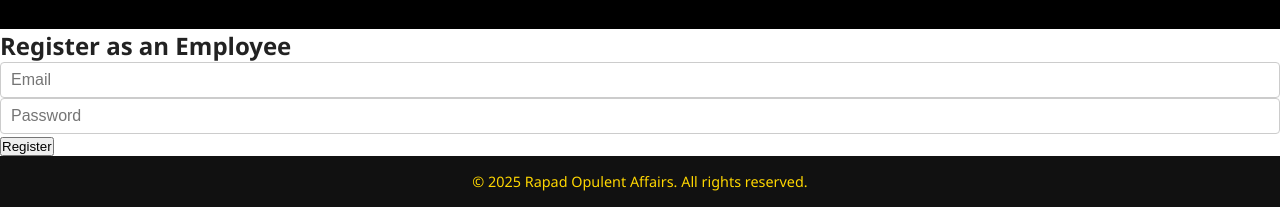
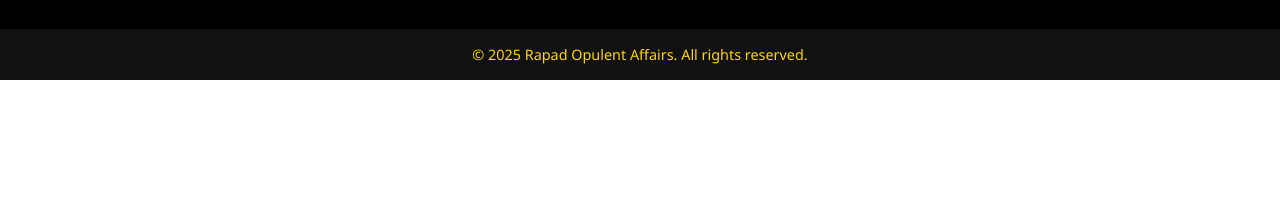
Before and after one commit to rapad-opulentaffairs254/rapad-opulent-affairs, a plain HTML site: page index.html in a window 1280 px wide. Shown: the part 942-1149 px from the top of the page. After the commit the page ends 1022 px from the top, so only its background shows below. Drawn offline with Linux system fonts and the light colour scheme.

Commit message:
Update index.html and main.js

```diff
--- a/index.html
+++ b/index.html
@@ -61,16 +61,6 @@
     </div>
   </section>
 
-  <!-- Registration Form Section -->
-  <section class="registration-form-section">
-    <h2>Register as an Employee</h2>
-    <form id="registration-form">
-      <input type="email" id="email" placeholder="Email" required />
-      <input type="password" id="password" placeholder="Password" required />
-      <button type="submit">Register</button>
-    </form>
-  </section>
-
   <footer>
     <p>&copy; 2025 Rapad Opulent Affairs. All rights reserved.</p>
   </footer>
```
